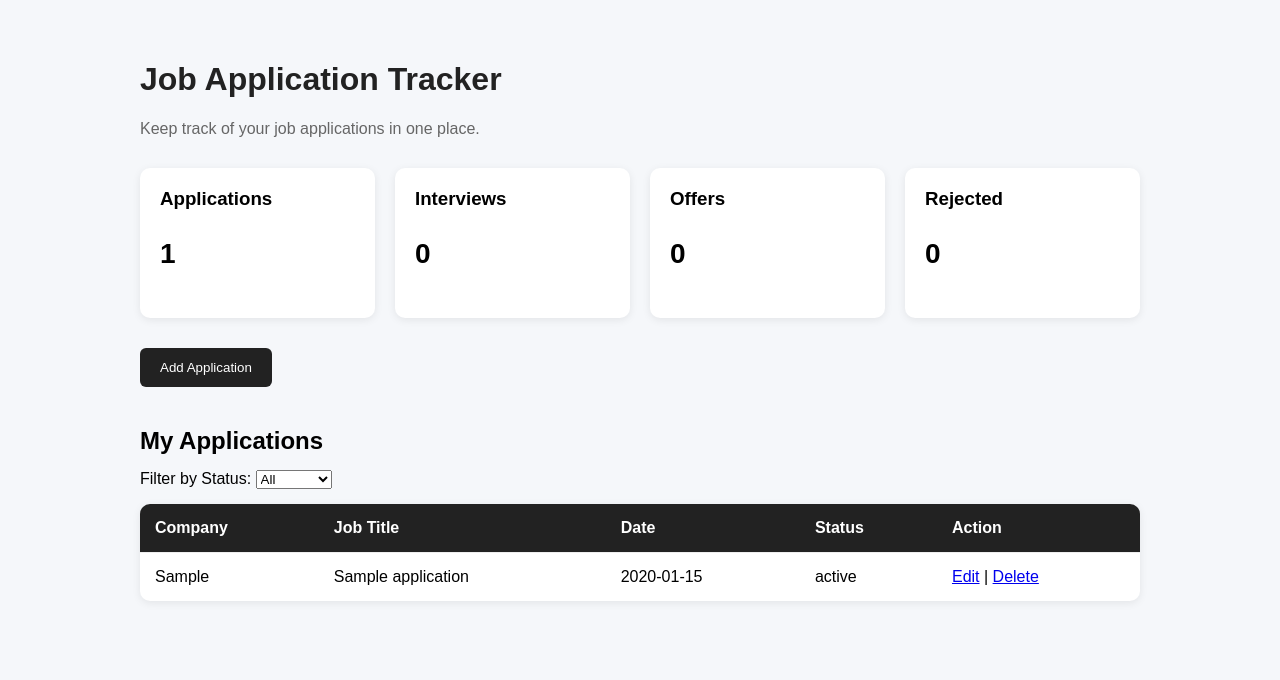
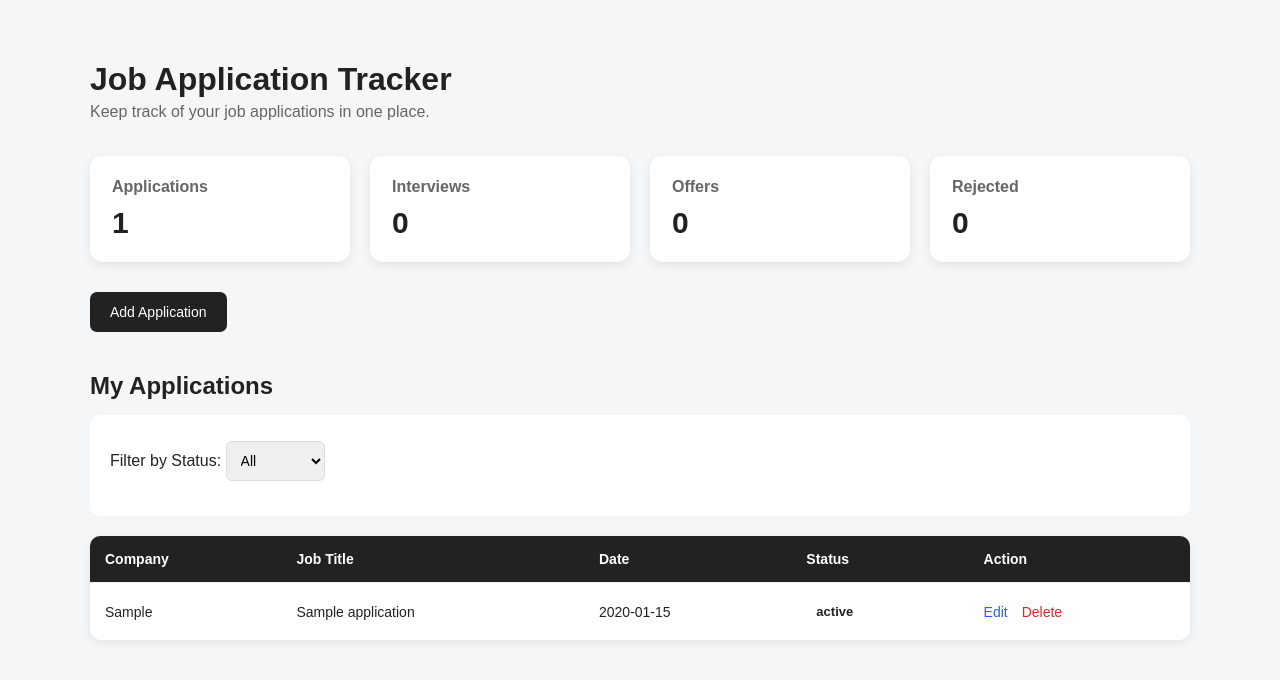
Before and after one commit to scarelet/job-application-tracker, a Flask app: page / in a window 1280 px wide. Shown: the top 680 px of the page. Run offline with Flask 3, Linux system fonts and the light colour scheme; tables that the repository leaves empty hold one stand-in row (values such as "Sample post").

Commit message:
Improve form validation and UI styling

```diff
--- a/app.py
+++ b/app.py
@@ -95,7 +95,10 @@ def edit_application(id):
         url = request.form.get("url", "").strip()
 
         if not company or not job_title or not date:
-            return "Company, job title, and date are required.", 400
+            return render_template(
+                "add_application.html",
+                error="Company, job title, and date are required."
+            ), 400
 
         conn.execute(
             """
--- a/static/style.css
+++ b/static/style.css
@@ -1,43 +1,50 @@
 body {
     font-family: Arial, sans-serif;
-    background-color: #f5f7fa;
+    background-color: #f4f6f8;
     margin: 0;
     padding: 40px;
+    color: #222;
 }
 
 .container {
-    max-width: 1000px;
-    margin: auto;
+    max-width: 1100px;
+    margin: 0 auto;
 }
 
 h1 {
-    color: #222;
+    margin-bottom: 5px;
+    font-size: 32px;
 }
 
 .subtitle {
     color: #666;
+    margin-top: 0;
+    margin-bottom: 35px;
 }
 
 .dashboard {
-    display: flex;
+    display: grid;
+    grid-template-columns: repeat(4, 1fr);
     gap: 20px;
-    margin: 30px 0;
+    margin-bottom: 30px;
 }
 
 .card {
     background: white;
-    padding: 20px;
-    border-radius: 10px;
-    flex: 1;
-    box-shadow: 0 2px 8px rgba(0, 0, 0, 0.08);
+    padding: 22px;
+    border-radius: 12px;
+    box-shadow: 0 3px 10px rgba(0, 0, 0, 0.08);
 }
 
 .card h3 {
-    margin-top: 0;
+    margin: 0 0 10px;
+    font-size: 16px;
+    color: #666;
 }
 
 .card p {
-    font-size: 28px;
+    margin: 0;
+    font-size: 30px;
     font-weight: bold;
 }
 
@@ -46,8 +53,9 @@ button {
     color: white;
     border: none;
     padding: 12px 20px;
-    border-radius: 6px;
+    border-radius: 7px;
     cursor: pointer;
+    font-size: 14px;
 }
 
 button:hover {
@@ -59,20 +67,35 @@ button:hover {
     background-color: #222;
     color: white;
     padding: 12px 20px;
-    border-radius: 6px;
+    border-radius: 7px;
     text-decoration: none;
     margin-bottom: 25px;
-    cursor: pointer;
 }
 
 .back-button:hover {
     opacity: 0.85;
 }
 
-
 h2 {
     margin-top: 40px;
     margin-bottom: 15px;
+}
+
+form {
+    background: white;
+    padding: 20px;
+    border-radius: 10px;
+    margin-bottom: 20px;
+}
+
+select,
+input {
+    padding: 10px;
+    border: 1px solid #ddd;
+    border-radius: 6px;
+    margin-top: 6px;
+    margin-bottom: 15px;
+    font-size: 14px;
 }
 
 table {
@@ -80,7 +103,7 @@ table {
     border-collapse: collapse;
     background-color: white;
     margin-top: 15px;
-    box-shadow: 0 2px 8px rgba(0, 0, 0, 0.08);
+    box-shadow: 0 3px 10px rgba(0, 0, 0, 0.08);
     border-radius: 10px;
     overflow: hidden;
 }
@@ -95,8 +118,92 @@ td {
 th {
     background-color: #222;
     color: white;
+    font-size: 14px;
+}
+
+td {
+    font-size: 14px;
 }
 
 tr:last-child td {
     border-bottom: none;
 }
+
+a {
+    color: #222;
+}
+
+@media (max-width: 800px) {
+    .dashboard {
+        grid-template-columns: repeat(2, 1fr);
+    }
+
+    body {
+        padding: 20px;
+    }
+}
+
+@media (max-width: 500px) {
+    .dashboard {
+        grid-template-columns: 1fr;
+    }
+
+    table {
+        font-size: 12px;
+    }
+
+
+}
+
+.status {
+    display: inline-block;
+    padding: 6px 10px;
+    border-radius: 20px;
+    font-size: 13px;
+    font-weight: bold;
+}
+
+.status-applied {
+    background-color: #e8f0fe;
+    color: #1a56db;
+}
+
+.status-interview {
+    background-color: #fff4d6;
+    color: #9a6700;
+}
+
+.status-offer {
+    background-color: #e6f4ea;
+    color: #188038;
+}
+
+.status-rejected {
+    background-color: #fce8e6;
+    color: #c5221f;
+}
+
+.edit-link {
+    color: #2563eb !important;
+    text-decoration: none;
+    margin-right: 10px;
+}
+
+.delete-link {
+    color: #dc2626 !important;
+    text-decoration: none;
+}
+
+.edit-link:hover,
+.delete-link:hover {
+    text-decoration: underline;
+}
+
+.error-message {
+    color: #c5221f;
+    background-color: #fce8e6;
+    padding: 10px 12px;
+    border-radius: 6px;
+    margin-bottom: 15px;
+    font-size: 14px;
+}
--- a/templates/add_application.html
+++ b/templates/add_application.html
@@ -17,6 +17,9 @@
         <h1>Add Job Application</h1>
 
         <form method="POST" action="/add">
+            {% if error %}
+                <p class="error-message">{{ error }}</p>
+            {% endif %}
 
             <label for="company">Company</label>
             <input type="text" id="company" name="company" placeholder="e.g. RBC">
--- a/templates/index.html
+++ b/templates/index.html
@@ -80,11 +80,14 @@
                     <td>{{ application[1] }}</td>
                     <td>{{ application[2] }}</td>
                     <td>{{ application[3] }}</td>
-                    <td>{{ application[4] }}</td>
                     <td>
-                        <a href="/edit/{{ application[0] }}">Edit</a>
-    |
-                        <a href="/delete/{{ application[0] }}">Delete</a>
+                        <span class="status status-{{ application[4]|lower }}">
+                            {{ application[4] }}
+                        </span>
+                    </td>
+                    <td>
+                        <a href="/edit/{{ application[0] }}" class="edit-link">Edit</a>
+                        <a href="/delete/{{ application[0] }}" class="delete-link">Delete</a>
                     </td>
                 </tr>
                 {% endfor %}
```
